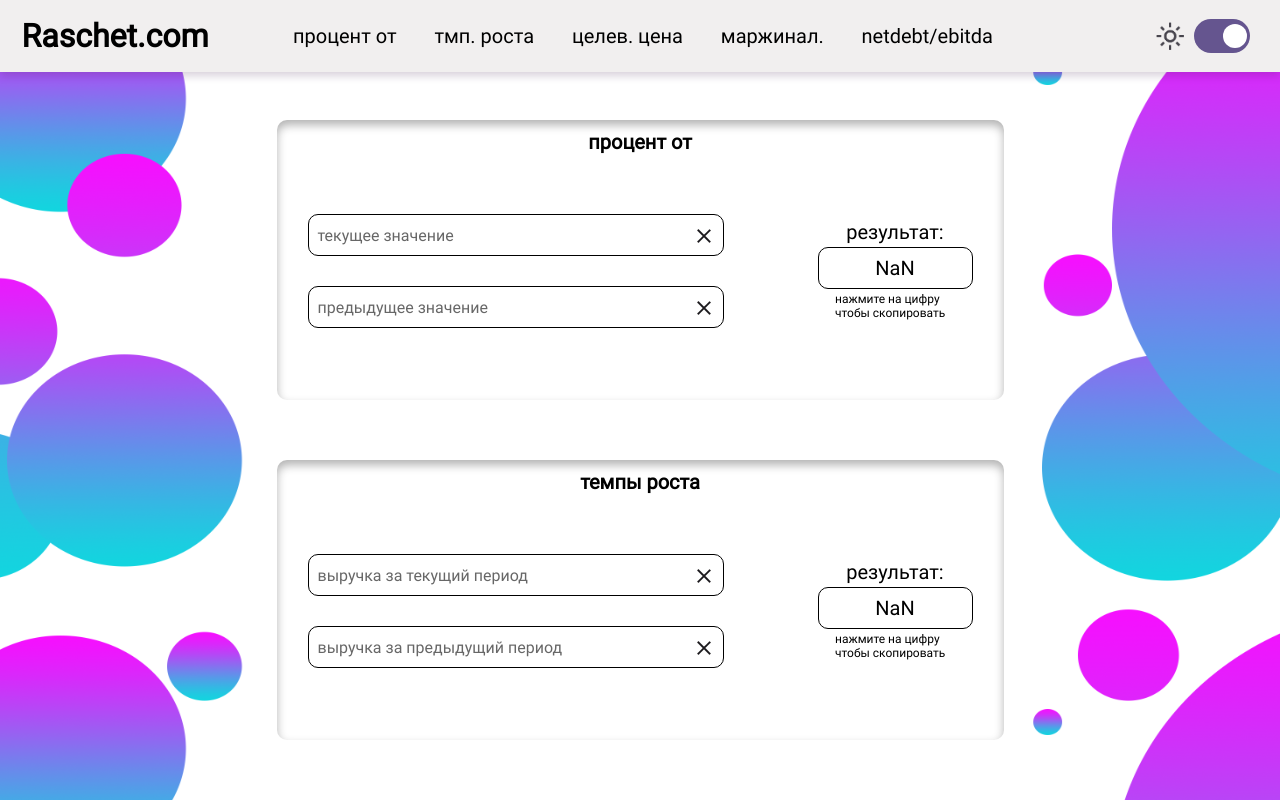
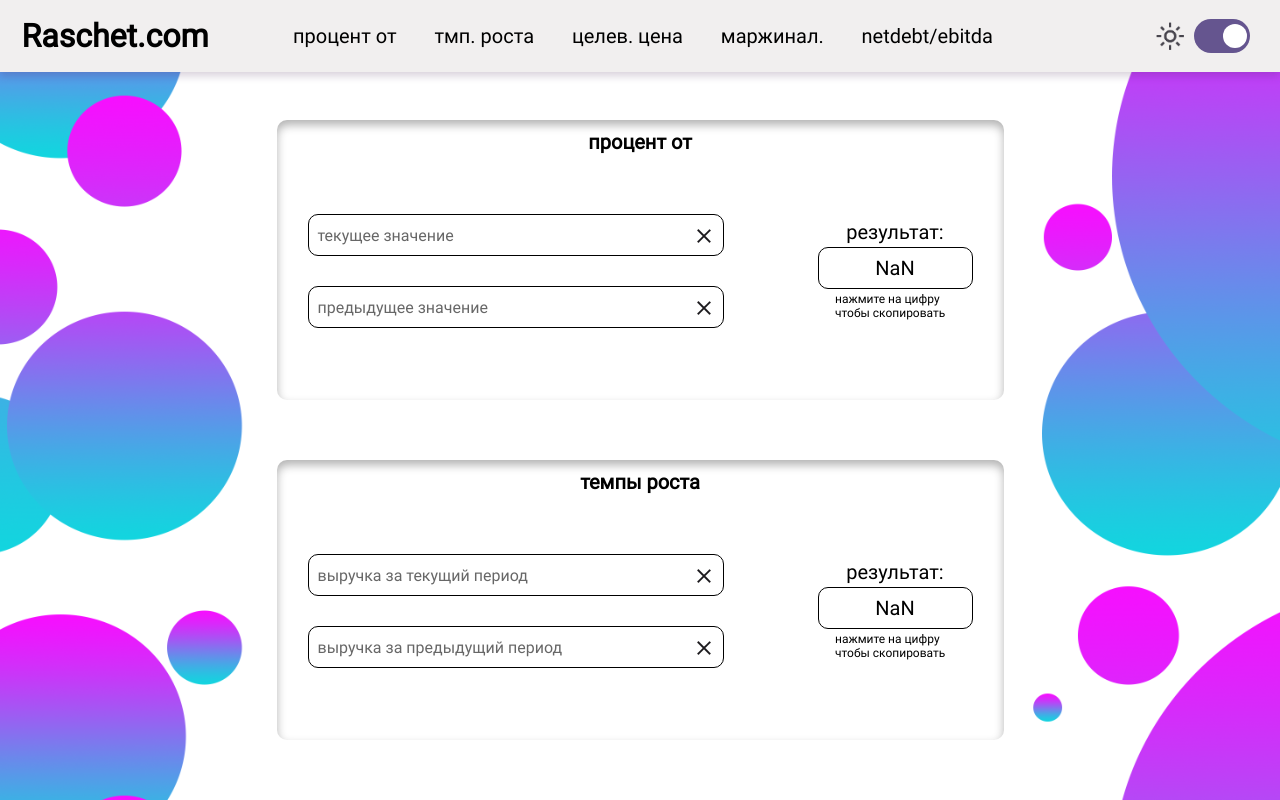
Before and after one commit to Jhn611/raschet, a Vue app: page / in a window 1280 px wide. Shown: the top 800 px of the page. Built offline with nearby package versions, Linux system fonts and the light colour scheme.

Commit message:
logo + title + micro bg fix

```diff
--- a/index.html
+++ b/index.html
@@ -2,9 +2,9 @@
 <html lang="en">
   <head>
     <meta charset="UTF-8">
-    <link rel="icon" href="/favicon.ico">
+    <link rel="icon" href="/src/imgs/logo.png">
     <meta name="viewport" content="width=device-width, initial-scale=1.0">
-    <title>Vite App</title>
+    <title>Raschet.com</title>
   </head>
   <body>
     <div id="app"></div>
--- a/src/main.css
+++ b/src/main.css
@@ -59,7 +59,7 @@ body {
   flex-direction: column;
   align-items: center;
   background: url("./imgs/bg.png");
-  background-size: 100% 650px;
+  background-size: 100% 700px;
   background-repeat: repeat;
   background-position: center center;
 }
--- a/src/main.sass
+++ b/src/main.sass
@@ -58,7 +58,7 @@ body
     flex-direction: column
     align-items: center
     background: url("./imgs/bg.png")
-    background-size: 100% 650px
+    background-size: 100% 700px
     background-repeat: repeat
     background-position: center center
 
```
Also changed, not shown: src/imgs/logo.png (added), 6 other files (tests, documents, lock files or other folders).
